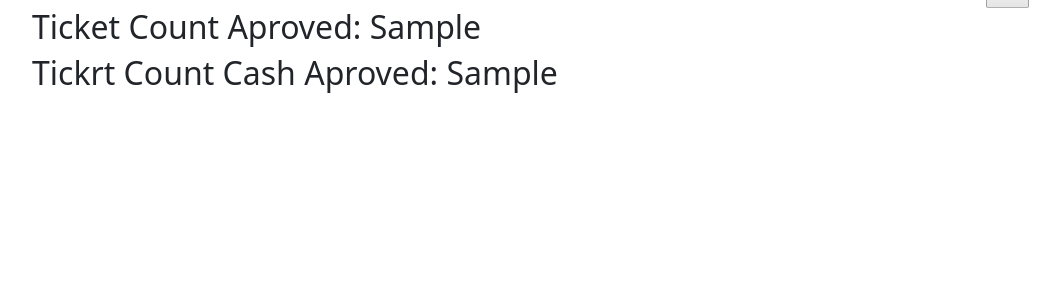
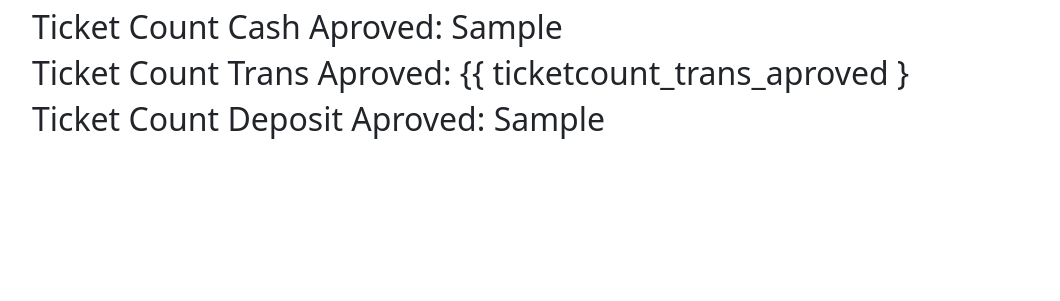
Before and after one commit to Alex-aoh/deliriummcore_i1_2, a Django app: template deliriummcore/oldcore/templates/oldcore/tools/ticketsrequest/admin_lista_requests.html in a window 1280 px wide. Shown: the part 655-956 px from the top of the page, without its empty margins (74-1134 px from the left). Run offline with Django 4.2, Linux system fonts and the light colour scheme; tables that the repository leaves empty hold one stand-in row (values such as "Sample post"); the template is opened without the code that fills it: values that come from a table or form of the project are taken from there, most other values are stand-ins (such as "Sample title", 1, 10 or a date in 2020); some libraries are stand-ins or nearby versions.

Commit message:
Admin List improved 1

```diff
--- a/deliriummcore/oldcore/templates/oldcore/tools/ticketsrequest/admin_lista_requests.html
+++ b/deliriummcore/oldcore/templates/oldcore/tools/ticketsrequest/admin_lista_requests.html
@@ -81,7 +81,9 @@
             </div>
 
             <h2>Ticket Count Aproved: {{ ticketcount_aproved }}</h2>
-            <h2>Tickrt Count Cash Aproved: {{ ticketcount_cash_aproved }}</h2>
+            <h2>Ticket Count Cash Aproved: {{ ticketcount_cash_aproved }}</h2>
+            <h2>Ticket Count Trans Aproved: {{ ticketcount_trans_aproved }</h2>
+            <h2>Ticket Count Deposit Aproved: {{ ticketcount_dep_aproved}}</h2>
 
 
         </div>
```
Also changed, not shown: deliriummcore/oldcore/views.py (+14 -0 lines).
